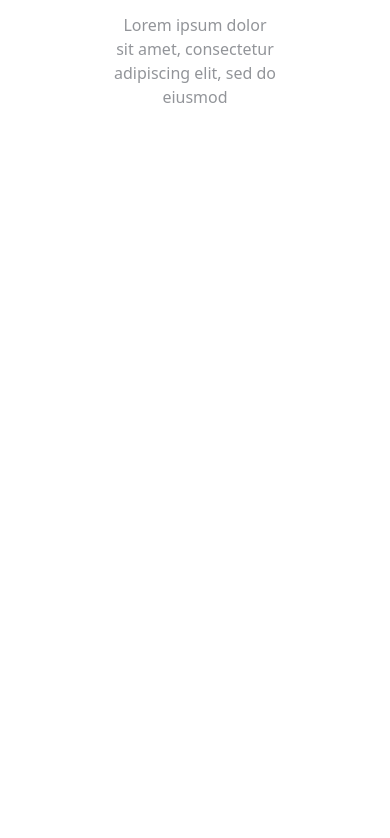
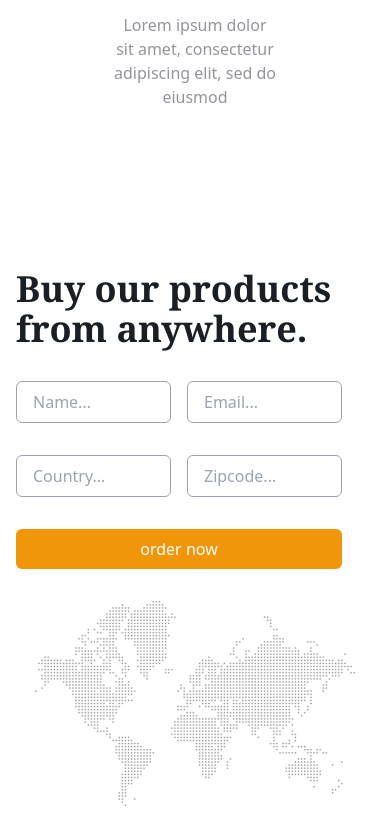
Before and after one commit to Hossein1371za/coffee-shop-vite-react-tailwind, a React (Vite) app: page / in a window 390 px wide. Shown: the part 2321-3159 px from the top of the page. Before the commit the page ends 2510 px from the top, so only its background shows below. Built offline with nearby package versions, Linux system fonts and the light colour scheme.

Commit message:
where to buy section

```diff
--- a/src/App.jsx
+++ b/src/App.jsx
@@ -1,12 +1,14 @@
 import React from 'react'
 import Hero from "./components/Hero"
 import Services from './components/Services'
+import WhereToBuy from './components/WhereToBuy'
 
 const App = () => {
   return (
     <div className='overflow-x-hidden'>
       <Hero />
       <Services />
+      <WhereToBuy/>
     </div>
   )
 }
--- a/src/components/Services.jsx
+++ b/src/components/Services.jsx
@@ -1,30 +1,8 @@
 import React, { useState } from "react";
-import { delay, motion } from "framer-motion";
+import {  motion } from "framer-motion";
 import { service } from "./ServicesData";
 
-const cartVariants = {
-  hidden: { opacity: 0, y: 20 },
-  visible: {
-    opacity: 1,
-    y: 0,
-    transition: {
-      type: "spring",
-      stiffness: 150,
-      damping: 10,
-      ease: "easeInOut",
-    },
-  },
-};
-const containerVariants = {
-  hidden: { opacity: 1 },
-  visible: {
-    opacity: 1,
-    transition: {
-      delay: 0.6,
-      staggerChildren: 0.4,
-    },
-  },
-};
+
 
 const Services = () => {
   const [services, setServices] = useState(service);
@@ -62,15 +40,26 @@ const Services = () => {
         </motion.p>
       </div>
       <motion.div
-        variants={containerVariants}
-        initial="hidden"
-        whileInView={"visible"}
-        viewport={{ amount: 0.8 }}
+        initial={{ opacity: 0, y: -100 }}
+        animate={{ opacity: 1, y: 0 }}
+        transition={{
+          type: "spring",
+          stiffness: 100,
+          damping: 10,
+          delay: 1,
+        }}
         className="grid grid-cols-1 sm:grid-cols-2 md:grid-cols-3 gap-8"
       >
         {services.map((service) => (
           <motion.div
-            variants={cartVariants}
+          initial={{ opacity: 0, y: -100 }}
+          animate={{ opacity: 1, y: 0 }}
+          transition={{
+            type: "spring",
+            stiffness: 100,
+            damping: 10,
+            delay: 1.2,
+          }}
             key={service.id}
             className="text-center p-4 space-y-6"
           >
--- /dev/null
+++ b/src/components/WhereToBuy.jsx
@@ -0,0 +1,92 @@
+import React from "react";
+import worldMap from "../assets/world-map.png";
+import { motion } from "framer-motion";
+
+const WhereToBuy = () => {
+  return (
+    <div className="container my-36">
+      <div className="grid grid-cols-1 sm:grid-cols-3 gap-8 place-items-center">
+        <div className="space-y-8">
+          <motion.h1
+            initial={{ opacity: 0, y: 100 }}
+            whileInView={{ opacity: 1, y: 0 }}
+            transition={{
+              type: "spring",
+              stiffness: 100,
+              damping: 10,
+              delay: 0.2,
+            }}
+            className="text-4xl font-bold font-serif text-darkGray"
+          >
+            Buy our products from anywhere.
+          </motion.h1>
+          <motion.div
+            initial={{ opacity: 0, y: 100 }}
+            whileInView={{ opacity: 1, y: 0 }}
+            transition={{
+              delay: 0.4,
+            }}
+            className="flex items-center gap-4"
+          >
+            <input
+              className="input-style w-full lg:w-[150px]"
+              type="text"
+              placeholder="Name..."
+            />
+            <input
+              className="input-style w-full"
+              type="email"
+              placeholder="Email..."
+            />
+          </motion.div>
+          <motion.div
+            initial={{ opacity: 0, y: 100 }}
+            whileInView={{ opacity: 1, y: 0 }}
+            transition={{
+              delay: 0.6,
+            }}
+            className="flex items-center gap-4"
+          >
+            <input
+              className="input-style w-full"
+              type="text"
+              placeholder="Country..."
+            />
+            <input
+              className="input-style w-full lg:w-[150px]"
+              type="text"
+              placeholder="Zipcode..."
+            />
+          </motion.div>
+          <motion.button
+            initial={{ opacity: 0, y: 100 }}
+            whileInView={{ opacity: 1, y: 0 }}
+            transition={{
+              delay: 0.8,
+            }}
+            className="primary-btn w-full"
+          >
+            order now
+          </motion.button>
+        </div>
+        <div className="col-span-2">
+          <motion.img
+            initial={{ opacity: 0, scale: 0.5 }}
+            whileInView={{ opacity: 1, scale: 1 }}
+            transition={{
+              type: "spring",
+              stiffness: 100,
+              damping: 10,
+              delay: 1,
+            }}
+            className="w-full sm:w-[500px] mx-auto"
+            src={worldMap}
+            alt=""
+          />
+        </div>
+      </div>
+    </div>
+  );
+};
+
+export default WhereToBuy;
--- a/src/index.css
+++ b/src/index.css
@@ -3,11 +3,20 @@
 @tailwind utilities;
 
 
-@layer utilities{
-    .img-shadow{
+@layer utilities {
+    .img-shadow {
         filter: drop-shadow(40px 50px 25px #0f1115);
     }
-    .img-shadow2{
+
+    .img-shadow2 {
         filter: drop-shadow(10px 30px 15px #3030307a);
     }
+
+    .input-style {
+        @apply px-4 py-2 border-[1px] border-gray-400 rounded-md
+    }
+
+    .primary-btn {
+        @apply bg-primary text-white px-4 py-2 rounded-md hover:bg-primaryDark duration-200
+    }
 }
```
